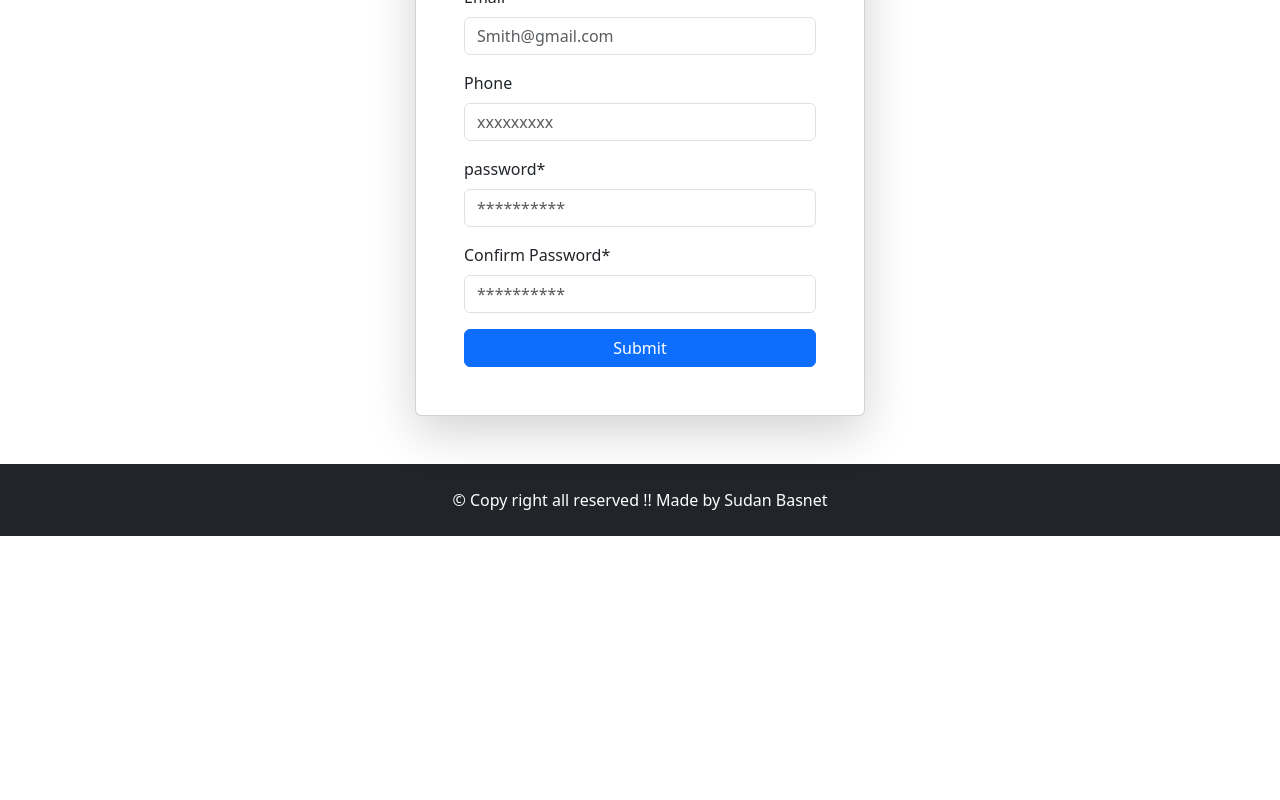
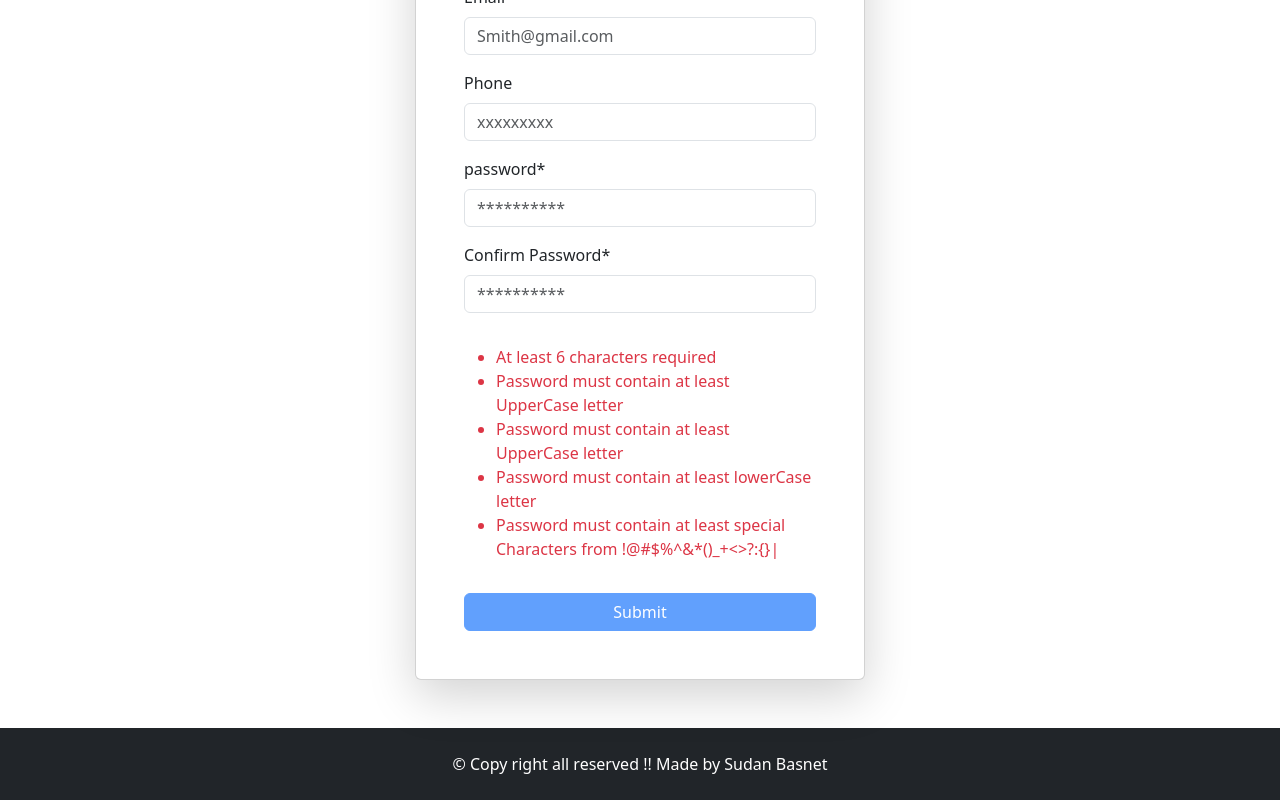
Before and after one commit to SudanBasnet/Frontend-LMS, a React (Vite) app: page /signup in a window 1280 px wide. Shown: the part 508-1308 px from the top of the page. Before the commit the page ends 1044 px from the top, so only its background shows below. Built offline with nearby package versions, Linux system fonts and the light colour scheme.

Commit message:
Add: password validation with Regex

```diff
--- a/src/hooks/useForm.js
+++ b/src/hooks/useForm.js
@@ -1,4 +1,5 @@
-import { useState } from "react";
+import { useEffect, useState } from "react";
+import { validator } from "../utils/validatePassword.js";
 
 const handleOnChange = ({ e, form, setForm }) => {
   const { name, value } = e.target;
@@ -10,9 +11,16 @@
 
 const useForm = (initialState) => {
   const [form, setForm] = useState(initialState);
+  const [passwordErrors, setpasswordErrors] = useState([]);
+  useEffect(() => {
+    const errorArg = validator(form.password, form.confirmPassword);
+    setpasswordErrors(errorArg);
+  }, [form.password, form.confirmPassword]);
+
   return {
     form,
     setForm,
+    passwordErrors,
     handleOnChange: (e) => handleOnChange({ e, form, setForm }),
   };
 };
--- a/src/pages/auth/SignUpPage.jsx
+++ b/src/pages/auth/SignUpPage.jsx
@@ -7,7 +7,8 @@
 
 const initialState = {};
 const SignUpPage = () => {
-  const { form, setForm, handleOnChange } = useForm(initialState);
+  const { form, setForm, handleOnChange, passwordErrors } =
+    useForm(initialState);
 
   const handleOnSubmit = async (e) => {
     e.preventDefault();
@@ -18,6 +19,7 @@
     const result = await signUpNewUserAPI(rest);
     console.log(result);
   };
+  console.log(passwordErrors);
   return (
     <div className="d-flex justify-content-center">
       <Form
@@ -30,8 +32,18 @@
         {signUpInputs.map((input) => (
           <CustomInput key={input.name} {...input} onChange={handleOnChange} />
         ))}
+        <div className="py-3">
+          <ul className="text-danger">
+            {passwordErrors.length > 0 &&
+              passwordErrors.map((msg) => <li key={msg}>{msg}</li>)}
+          </ul>
+        </div>
 
-        <Button variant="primary" type="submit">
+        <Button
+          variant="primary"
+          type="submit"
+          disabled={passwordErrors.length}
+        >
           Submit
         </Button>
       </Form>
--- /dev/null
+++ b/src/utils/validatePassword.js
@@ -0,0 +1,21 @@
+export const validator = (password = "", confirmPassword = "") => {
+  const error = [];
+  password.length < 6 && error.push("At least 6 characters required");
+
+  !/[A-Z]/.test(password) &&
+    error.push("Password must contain at least UpperCase letter");
+
+  !/[a-z]/.test(password) &&
+    error.push("Password must contain at least UpperCase letter");
+
+  !/[0-9]/.test(password) &&
+    error.push("Password must contain at least lowerCase letter");
+
+  !/[!@#$%^&*()_+<>?:{}|]/.test(password) &&
+    error.push(
+      "Password must contain at least special Characters from !@#$%^&*()_+<>?:{}|",
+    );
+
+  password !== confirmPassword && error.push("Password Do not Match");
+  return error;
+};
```
